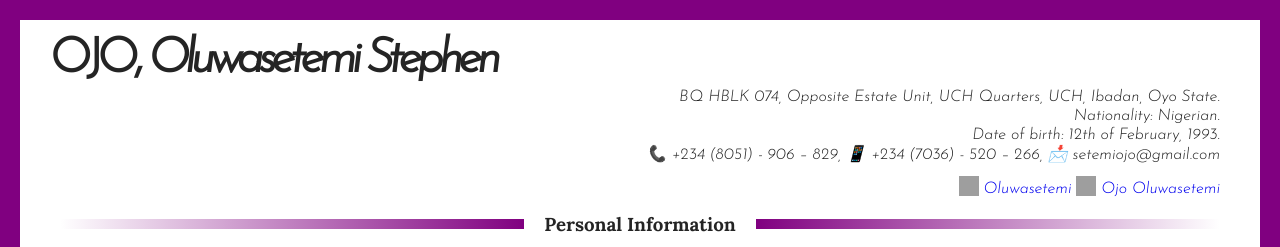
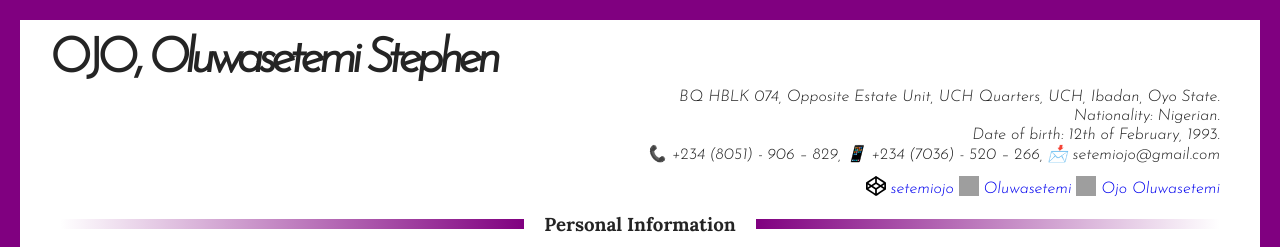
Before and after one commit to Oluwasetemi/master-cv, a website: page index.html in a window 1280 px wide. Shown: the top 247 px of the page. Drawn offline with Linux system fonts and the light colour scheme; grey boxes are pictures that could not be loaded.

Commit message:
added codepen

```diff
--- a/index.css
+++ b/index.css
@@ -156,14 +156,14 @@ hr {
   line-height: 12px;
 }
 
-.github>img, .linked-in>img {
+.github>img, .linked-in>img, .codepen>svg {
   width: 20px;
   height: 20px;
   position: relative;
   top: 3px;
 }
 
-.github a, .linked-in a {
+.github a, .linked-in a, .codepen a {
   text-decoration: none;
 }
 
--- a/index.html
+++ b/index.html
@@ -32,6 +32,10 @@
         <span class="email">📩 setemiojo@gmail.com</span>
       </p>
       <p>
+        <span class="codepen">
+          <svg id="codepen-box" viewBox="0 0 100 100" width="100%" height="100%"><path d="M100 34.2c-.4-2.6-3.3-4-5.3-5.3-3.6-2.4-7.1-4.7-10.7-7.1-8.5-5.7-17.1-11.4-25.6-17.1-2-1.3-4-2.7-6-4-1.4-1-3.3-1-4.8 0-5.7 3.8-11.5 7.7-17.2 11.5L5.2 29C3 30.4.1 31.8 0 34.8c-.1 3.3 0 6.7 0 10v16c0 2.9-.6 6.3 2.1 8.1 6.4 4.4 12.9 8.6 19.4 12.9 8 5.3 16 10.7 24 16 2.2 1.5 4.4 3.1 7.1 1.3 2.3-1.5 4.5-3 6.8-4.5 8.9-5.9 17.8-11.9 26.7-17.8l9.9-6.6c.6-.4 1.3-.8 1.9-1.3 1.4-1 2-2.4 2-4.1V37.3c.1-1.1.2-2.1.1-3.1 0-.1 0 .2 0 0zM54.3 12.3L88 34.8 73 44.9 54.3 32.4V12.3zm-8.6 0v20L27.1 44.8 12 34.8l33.7-22.5zM8.6 42.8L19.3 50 8.6 57.2V42.8zm37.1 44.9L12 65.2l15-10.1 18.6 12.5v20.1zM50 60.2L34.8 50 50 39.8 65.2 50 50 60.2zm4.3 27.5v-20l18.6-12.5 15 10.1-33.6 22.4zm37.1-30.5L80.7 50l10.8-7.2-.1 14.4z"></path></svg>
+          <a href="https://codepen.io/setemiojo">setemiojo</a>
+        </span>
         <span class="github">
           <img src="https://github.com/fluidicon.png" alt="github logo">
           <a href="https://github.com/Oluwasetemi">Oluwasetemi</a>
```
